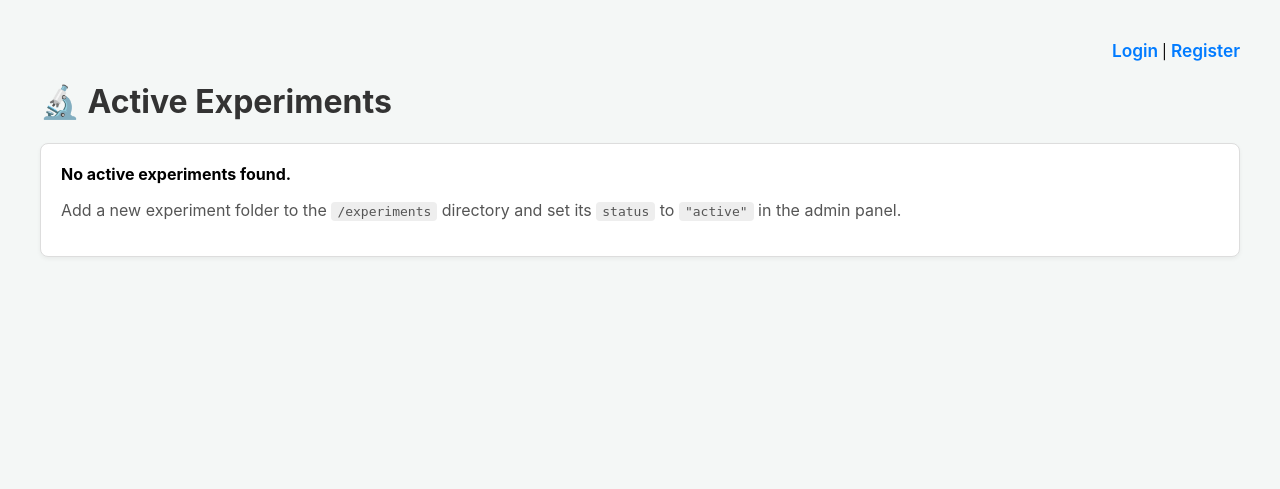
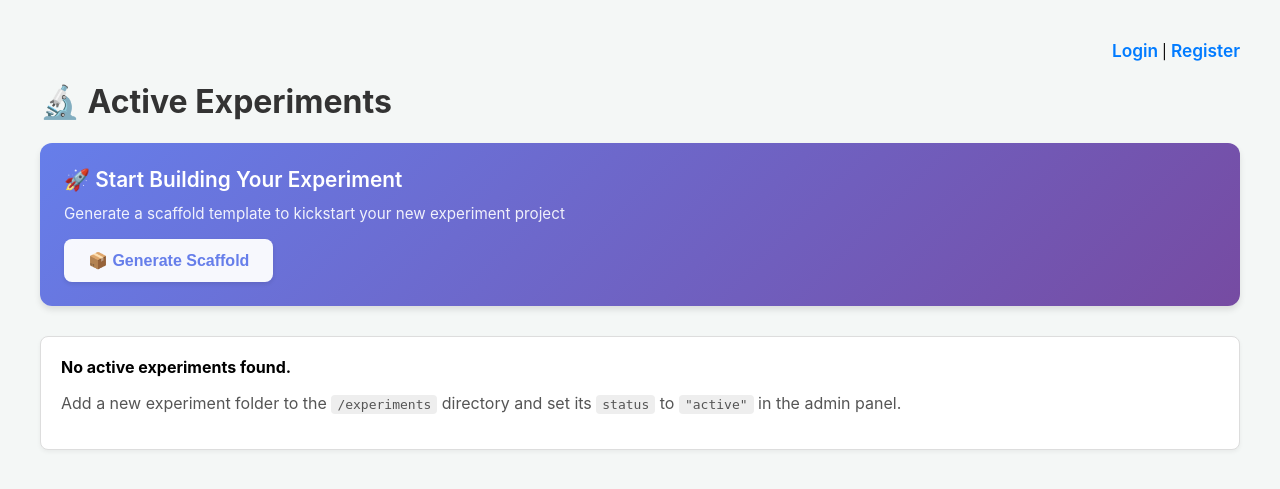
Before and after one commit to ranfysvalle02/mdb-gnome, a FastAPI app: page / in a window 1280 px wide. Shown: the top 489 px of the page. Run offline with FastAPI, Linux system fonts and the light colour scheme; parts of the project's set-up code (start-up, migrations or seed data) failed here and were passed over; some libraries are stand-ins or nearby versions.

Commit message:
scaffold

```diff
--- a/main.py
+++ b/main.py
@@ -1835,6 +1835,139 @@ async def package_standalone_experiment(
     raise HTTPException(500, "Unexpected server error during packaging.")
 
 
+@public_api_router.get("/generate_scaffold", name="generate_scaffold")
+async def generate_scaffold(
+  request: Request,
+  user: Optional[Mapping[str, Any]] = Depends(get_current_user) # Allows unauthenticated access
+):
+  """
+  Generate a standalone export of the 'hello_ray' experiment as a scaffold template.
+  This endpoint is specifically designed to generate a scaffold/boilerplate export of hello_ray.
+  """
+  db: AsyncIOMotorDatabase = request.app.state.mongo_db
+  slug_id = "hello_ray"  # Hardcoded to hello_ray experiment
+
+  # 1. Check Experiment Configuration
+  config = await db.experiments_config.find_one({"slug": slug_id}, {"status": 1, "auth_required": 1})
+  if not config or config.get("status") != "active":
+    raise HTTPException(status_code=404, detail=f"Experiment '{slug_id}' not found or not active.")
+
+  auth_required = config.get("auth_required", False)
+
+  # 2. Enforce Authentication if required
+  if auth_required:
+    if not user:
+      # If auth is required and no user is logged in, redirect to login
+      current_path = quote(request.url.path)
+      login_url = request.url_for("login_get", next=current_path)
+      response = RedirectResponse(url=login_url, status_code=status.HTTP_302_FOUND)
+      return response
+
+  # 3. Perform Intelligent Packaging
+  try:
+    templates = get_templates_from_request(request)
+    config_data, collections_data = await _dump_db_to_json(db, slug_id)
+    zip_buffer = _create_intelligent_export_zip(
+      slug_id=slug_id,
+      source_dir=BASE_DIR,
+      db_data=config_data,
+      db_collections=collections_data,
+      templates=templates
+    )
+
+    user_email = user.get('email', 'Guest') if user else 'Guest'
+    file_name = f"{slug_id}_scaffold_{datetime.datetime.now().strftime('%Y%m%d_%H%M%S')}.zip"
+    file_size = zip_buffer.getbuffer().nbytes
+
+    # Calculate checksum for deduplication
+    checksum = _calculate_export_checksum(zip_buffer)
+
+    # Check for existing export with same checksum
+    existing_export = await _find_existing_export_by_checksum(db, checksum, slug_id)
+
+    # Upload to B2 if enabled, otherwise save locally
+    b2_file_name = None
+    download_url = None
+    b2_bucket = getattr(request.app.state, "b2_bucket", None)
+
+    # If we found an existing export with same checksum and it has B2 file, reuse it
+    if existing_export and existing_export.get("b2_file_name") and B2_ENABLED and b2_bucket:
+      try:
+        b2_file_name = existing_export["b2_file_name"]
+        # Generate new presigned URL (existing file in B2)
+        download_url = _generate_presigned_download_url(b2_bucket, b2_file_name, duration_seconds=86400)  # 24 hours
+        logger.info(f"[{slug_id}] Reusing existing B2 export with matching checksum: {b2_file_name}")
+      except Exception as e:
+        logger.warning(f"[{slug_id}] Failed to generate presigned URL for existing export, uploading new copy: {e}")
+        existing_export = None  # Fall through to upload new copy
+
+    # If no existing export found, upload/save new one
+    export_file_path = None  # Track local file for cleanup
+    if not existing_export or not existing_export.get("b2_file_name"):
+      if B2_ENABLED and b2_bucket:
+        try:
+          # Upload to B2
+          b2_file_name = f"exports/{file_name}"
+          logger.info(f"[{slug_id}] Uploading scaffold export to B2: {b2_file_name}")
+          await _upload_export_to_b2(b2_bucket, zip_buffer, b2_file_name)
+
+          # Generate presigned download URL from B2
+          download_url = _generate_presigned_download_url(b2_bucket, b2_file_name, duration_seconds=86400)  # 24 hours
+          logger.info(f"[{slug_id}] Scaffold export uploaded to B2. Generated presigned URL.")
+
+          # Clean up any local files after successful B2 upload
+          local_file = EXPORTS_TEMP_DIR / file_name
+          if local_file.exists():
+            await _cleanup_local_export_file(local_file)
+        except Exception as e:
+          logger.error(f"[{slug_id}] B2 upload failed, falling back to local storage: {e}", exc_info=True)
+          # Fallback to local storage
+          export_file_path = await _save_export_locally(zip_buffer, file_name)
+          relative_url = str(request.url_for("exports", filename=file_name))
+          download_url = _build_absolute_https_url(request, relative_url)
+          logger.info(f"[{slug_id}] Scaffold export saved locally as fallback.")
+      else:
+        # Save to local temp directory (fallback if B2 not enabled)
+        logger.info(f"[{slug_id}] B2 not enabled, saving scaffold export locally: {file_name}")
+        export_file_path = await _save_export_locally(zip_buffer, file_name)
+        relative_url = str(request.url_for("exports", filename=file_name))
+        download_url = _build_absolute_https_url(request, relative_url)
+
+    # Log export to database (only if we didn't reuse an existing export)
+    export_log_id = None
+    if not existing_export:
+      export_log_id = await _log_export(
+        db=db,
+        slug_id=slug_id,
+        export_type="scaffold",
+        user_email=user_email,
+        local_file_path=str(export_file_path.relative_to(BASE_DIR)) if export_file_path else None,
+        file_size=file_size,
+        b2_file_name=b2_file_name,
+        invalidated=False,
+        checksum=checksum
+      )
+    else:
+      logger.info(f"[{slug_id}] Reused existing export, skipping duplicate log entry")
+
+    logger.info(f"[{slug_id}] Scaffold export created successfully. Download URL generated.")
+    # Return JSON with download URL
+    return JSONResponse({
+      "status": "success",
+      "download_url": str(download_url),
+      "filename": file_name,
+      "export_id": str(export_log_id) if export_log_id else None,
+      "message": "Scaffold export ready for download",
+      "experiment": slug_id
+    })
+  except ValueError as e:
+    logger.error(f"Error generating scaffold for '{slug_id}': {e}")
+    raise HTTPException(status_code=404, detail=str(e))
+  except Exception as e:
+    logger.error(f"Unexpected error generating scaffold for '{slug_id}': {e}", exc_info=True)
+    raise HTTPException(500, "Unexpected server error during scaffold generation.")
+
+
 @public_api_router.get("/package-docker/{slug_id}", name="package_docker")
 async def package_docker_experiment(
   request: Request,
--- a/templates/index.html
+++ b/templates/index.html
@@ -85,6 +85,52 @@
         .badge-auth {
             background-color: #dc3545; /* Red */
             color: white;
+        }
+        /* --- STYLES FOR SCAFFOLD BUTTON --- */
+        .scaffold-section {
+            background: linear-gradient(135deg, #667eea 0%, #764ba2 100%);
+            border-radius: 12px;
+            padding: 24px;
+            margin-bottom: 30px;
+            box-shadow: 0 4px 6px rgba(0, 0, 0, 0.1);
+            color: white;
+        }
+        .scaffold-section h2 {
+            color: white;
+            margin: 0 0 12px 0;
+            font-size: 1.3em;
+            font-weight: 600;
+        }
+        .scaffold-section p {
+            color: rgba(255, 255, 255, 0.9);
+            margin: 0 0 16px 0;
+            font-size: 0.95em;
+        }
+        .scaffold-button {
+            background-color: rgba(255, 255, 255, 0.95);
+            color: #667eea;
+            padding: 12px 24px;
+            border: none;
+            border-radius: 8px;
+            cursor: pointer;
+            font-size: 1em;
+            font-weight: 600;
+            display: inline-flex;
+            align-items: center;
+            gap: 8px;
+            transition: all 0.2s ease;
+            box-shadow: 0 2px 4px rgba(0, 0, 0, 0.1);
+        }
+        .scaffold-button:hover:not(:disabled) {
+            background-color: white;
+            transform: translateY(-2px);
+            box-shadow: 0 4px 8px rgba(0, 0, 0, 0.15);
+        }
+        .scaffold-button:disabled {
+            background-color: rgba(255, 255, 255, 0.6);
+            color: rgba(102, 126, 234, 0.6);
+            cursor: not-allowed;
+            transform: none;
         }
         /* ------------------------------------ */
     </style>
@@ -182,6 +228,69 @@
                 }, 3000);
             }
         }
+
+        async function generateScaffold(url) {
+            const button = event.target;
+            const originalText = button.innerHTML;
+            button.disabled = true;
+            button.innerHTML = '⏳ Generating scaffold...';
+
+            try {
+                // Ensure absolute HTTPS URL
+                let fetchUrl = url;
+                if (url.startsWith('/')) {
+                    fetchUrl = window.location.origin + url;
+                    fetchUrl = fetchUrl.replace(/^http:/, 'https:');
+                } else if (url.startsWith('http://')) {
+                    fetchUrl = url.replace(/^http:/, 'https:');
+                }
+
+                const response = await fetch(fetchUrl);
+                const contentType = response.headers.get('content-type') || '';
+
+                if (contentType.includes('application/json')) {
+                    const data = await response.json();
+
+                    if (data.status === 'success' && data.download_url) {
+                        // Ensure download URL is absolute HTTPS
+                        let downloadUrl = data.download_url;
+                        if (downloadUrl.startsWith('/')) {
+                            downloadUrl = window.location.origin + downloadUrl;
+                            downloadUrl = downloadUrl.replace(/^http:/, 'https:');
+                        } else if (downloadUrl.startsWith('http://')) {
+                            downloadUrl = downloadUrl.replace(/^http:/, 'https:');
+                        }
+
+                        // Create a temporary link and trigger download
+                        const link = document.createElement('a');
+                        link.href = downloadUrl;
+                        link.download = data.filename || 'scaffold.zip';
+                        link.target = '_blank';
+                        document.body.appendChild(link);
+                        link.click();
+                        document.body.removeChild(link);
+
+                        button.innerHTML = '✅ Scaffold downloaded';
+                        setTimeout(() => {
+                            button.disabled = false;
+                            button.innerHTML = originalText;
+                        }, 3000);
+                    } else {
+                        throw new Error(data.message || 'Failed to generate scaffold');
+                    }
+                } else {
+                    throw new Error('Unexpected response type');
+                }
+            } catch (error) {
+                console.error('Scaffold generation error:', error);
+                button.innerHTML = '❌ Generation failed';
+                alert('Scaffold generation failed: ' + error.message);
+                setTimeout(() => {
+                    button.disabled = false;
+                    button.innerHTML = originalText;
+                }, 3000);
+            }
+        }
     </script>
 </head>
 <body>
@@ -204,6 +313,16 @@
     </div>
 
     <h1>🔬 Active Experiments</h1>
+
+    <div class="scaffold-section">
+        <h2>🚀 Start Building Your Experiment</h2>
+        <p>Generate a scaffold template to kickstart your new experiment project</p>
+        <button onclick="generateScaffold('{{ request.url_for('generate_scaffold') }}')"
+                class="scaffold-button">
+            📦 Generate Scaffold
+        </button>
+    </div>
+
     <ul>
         {% for slug, meta in experiments.items() %}
             <li>
--- a/templates/standalone_main_intelligent.py.jinja2
+++ b/templates/standalone_main_intelligent.py.jinja2
@@ -296,7 +296,7 @@ async def require_admin(current_user: Optional[Dict[str, Any]] = Depends(get_cur
     """Admin check - always allows in standalone mode."""
     return current_user or {"email": "admin@standalone", "is_admin": True}
 
-async def get_scoped_db(request: Request) -> ScopedMongoWrapper:
+async def get_scoped_db(request: Request) -> "ScopedMongoWrapper":
     """Provide scoped database wrapper."""
     if not MONGO_WRAPPER_AVAILABLE or mongo_db is None:
         raise HTTPException(
```
